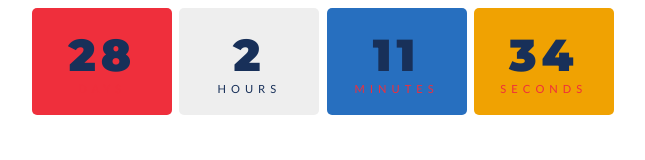
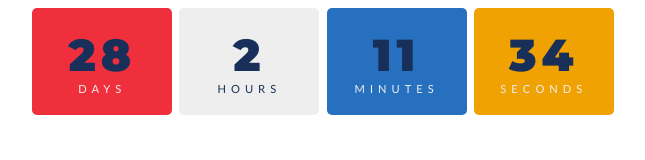
Before and after one commit to theredheadtech/Notion, a plain HTML site: page index.html in a window 1280 px wide. Shown: the whole page, without its empty margins (317-962 px from the left). Drawn offline with Linux system fonts and the light colour scheme.

Commit message:
Update and rename countdown.html to index.html

```diff
--- a/countdown.html
+++ b/index.html
@@ -12,7 +12,7 @@ body{
 }
 
 #timer {
-  color: #EF2F3C;
+  color: #eeeeee;
   text-align: center;
   text-transform: uppercase;
   font-family: 'Lato', sans-serif;
```
